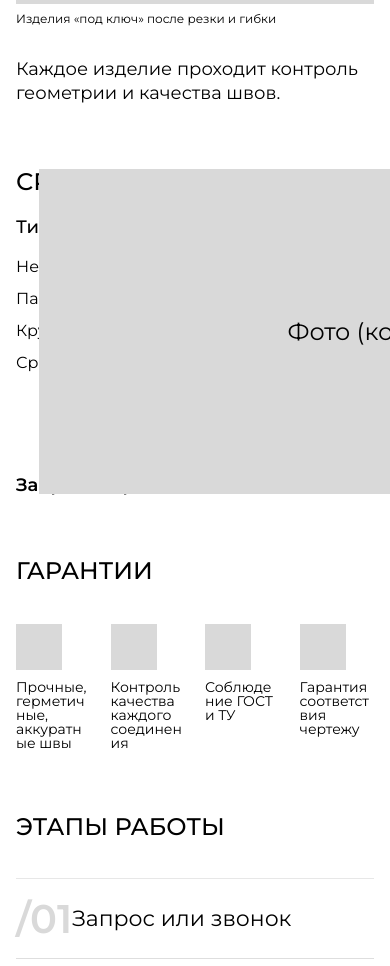
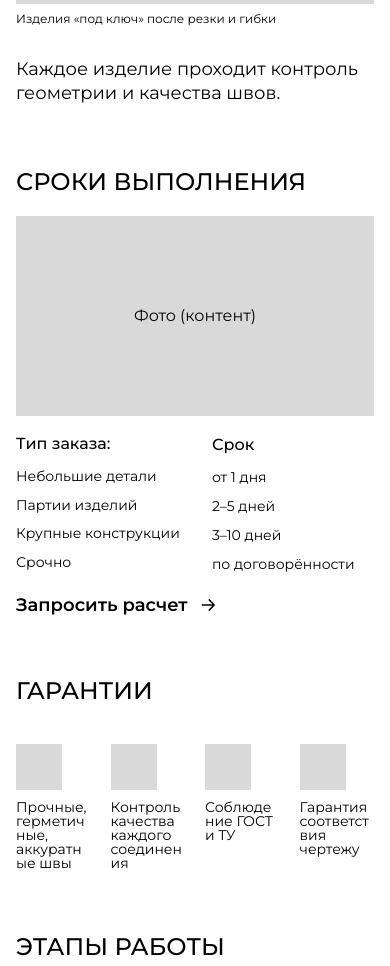
Before and after one commit to f-suite/metal-welding, a React (Vite) app: page / in a window 390 px wide. Shown: the part 5600-6566 px from the top of the page. Built offline with nearby package versions, Linux system fonts and the light colour scheme; no server answers.

Commit message:
Adaptive for Timeline Section

```diff
--- a/src/app/components/sections/TimelineSection.tsx
+++ b/src/app/components/sections/TimelineSection.tsx
@@ -5,7 +5,7 @@ function TimelineImage({ imageUrl, imageAlt }: { imageUrl?: string; imageAlt: st
   const hasImage = imageUrl && (imageUrl.startsWith('/') || imageUrl.startsWith('http'));
 
   return (
-    <div className="bg-[#d9d9d9] h-[325px] relative shrink-0 w-[680px] overflow-hidden">
+    <div className="hidden lg:flex bg-[#d9d9d9] h-[325px] relative w-full max-w-[680px] overflow-hidden">
       {hasImage ? (
         <img
           src={imageUrl}
@@ -14,8 +14,8 @@ function TimelineImage({ imageUrl, imageAlt }: { imageUrl?: string; imageAlt: st
         />
       ) : (
         <div className="flex flex-row items-center justify-center size-full">
-          <div className="content-stretch flex items-center justify-center px-[280px] py-[204px] relative size-full">
-            <p className="font-normal leading-[100%] tracking-[0%] not-italic relative shrink-0 text-[24px] text-black text-nowrap">
+          <div className="content-stretch flex items-center justify-center px-12 py-12 relative size-full">
+            <p className="font-normal leading-[100%] tracking-[0%] not-italic relative text-xl text-black text-center">
               {imageAlt}
             </p>
           </div>
@@ -27,26 +27,26 @@ function TimelineImage({ imageUrl, imageAlt }: { imageUrl?: string; imageAlt: st
 
 function TimelineTable({ table }: { table: any }) {
   return (
-    <div className="content-stretch flex gap-[60px] items-center relative shrink-0 w-[446px]">
-      <div className="content-stretch flex flex-col gap-[23px] items-start relative shrink-0">
-        <p className="font-medium leading-[100%] tracking-[0%] not-italic relative shrink-0 text-[18px] text-black text-nowrap">
+    <div className="content-stretch flex gap-8 sm:gap-12 md:gap-[60px] items-start lg:items-center relative w-full lg:w-auto">
+      <div className="content-stretch flex flex-col gap-4 sm:gap-5 md:gap-[23px] items-start relative">
+        <p className="font-medium leading-[100%] tracking-[0%] not-italic relative text-base sm:text-[17px] md:text-[18px] text-black">
           {table.orderTypeLabel}
         </p>
-        <div className="content-stretch flex flex-col font-normal leading-[100%] tracking-[0%] gap-[16px] items-start not-italic relative shrink-0 text-[16px] text-black text-nowrap">
+        <div className="content-stretch flex flex-col font-normal leading-[120%] md:leading-[100%] tracking-[0%] gap-3 sm:gap-[16px] items-start not-italic relative text-sm sm:text-[15px] md:text-[16px] text-black">
           {table.rows.map((row: any, index: number) => (
-            <p key={index} className="relative shrink-0">
+            <p key={index} className="relative">
               {row.orderType}
             </p>
           ))}
         </div>
       </div>
-      <div className="content-stretch flex flex-col gap-[23px] items-start relative shrink-0">
-        <p className="font-medium leading-[100%] tracking-[0%] not-italic relative shrink-0 text-[18px] text-black text-nowrap">
+      <div className="content-stretch flex flex-col gap-4 sm:gap-5 md:gap-[23px] items-start relative">
+        <p className="font-medium leading-[110%] md:leading-[100%] tracking-[0%] not-italic relative text-base sm:text-[17px] md:text-[18px] text-black">
           {table.timelineLabel}
         </p>
-        <div className="content-stretch flex flex-col font-normal leading-[100%] tracking-[0%] gap-[16px] items-start not-italic relative shrink-0 text-[16px] text-black text-nowrap">
+        <div className="content-stretch flex flex-col font-normal leading-[120%] md:leading-[100%] tracking-[0%] gap-3 sm:gap-3.5 md:gap-[16px] items-start not-italic relative text-sm sm:text-[15px] md:text-[16px] text-black">
           {table.rows.map((row: any, index: number) => (
-            <p key={index} className="relative shrink-0">
+            <p key={index} className="relative">
               {row.timeline}
             </p>
           ))}
@@ -58,15 +58,37 @@ function TimelineTable({ table }: { table: any }) {
 
 export function TimelineSection() {
   const contentData = usePageContent();
+  const hasImage = contentData.timeline.imageUrl && (contentData.timeline.imageUrl.startsWith('/') || contentData.timeline.imageUrl.startsWith('http'));
+
   return (
-    <div className="content-stretch flex items-start relative shrink-0 w-full">
-      <div className="basis-0 content-stretch flex gap-[22px] grow items-start min-h-px min-w-px relative shrink-0">
-        <div className="basis-0 content-stretch flex flex-col grow items-start justify-between min-h-px min-w-px relative self-stretch shrink-0">
-          <div className="content-stretch flex flex-col gap-[22px] items-start relative shrink-0 w-full">
-            <SectionHeading text={contentData.timeline.title} className="whitespace-nowrap" />
+    <div className="content-stretch flex items-start relative w-full">
+      <div className="content-stretch flex flex-col lg:flex-row gap-5 sm:gap-6 md:gap-[22px] items-start min-h-px min-w-px relative w-full">
+        <div className="w-full lg:basis-0 content-stretch flex flex-col lg:grow items-start justify-between min-h-px min-w-px relative lg:self-stretch">
+          <div className="content-stretch flex flex-col gap-5 sm:gap-6 md:gap-[22px] items-start relative w-full">
+            <SectionHeading text={contentData.timeline.title} />
+
+            {/* Mobile/Tablet image (below title) */}
+            <div className="lg:hidden w-full bg-[#d9d9d9] h-[200px] sm:h-[250px] md:h-[300px] relative overflow-hidden">
+              {hasImage ? (
+                <img
+                  src={contentData.timeline.imageUrl}
+                  alt={contentData.timeline.imageAlt}
+                  className="w-full h-full object-cover"
+                />
+              ) : (
+                <div className="flex items-center justify-center size-full px-4 sm:px-12">
+                  <p className="font-normal leading-[100%] tracking-[0%] not-italic text-base sm:text-lg md:text-xl text-black text-center">
+                    {contentData.timeline.imageAlt}
+                  </p>
+                </div>
+              )}
+            </div>
+
             <TimelineTable table={contentData.timeline.table} />
           </div>
-          <ButtonWithArrow text={contentData.timeline.buttonText} />
+          <div className="mt-6 sm:mt-8 md:mt-10">
+            <ButtonWithArrow text={contentData.timeline.buttonText} />
+          </div>
         </div>
         <TimelineImage imageUrl={contentData.timeline.imageUrl} imageAlt={contentData.timeline.imageAlt} />
       </div>
```
